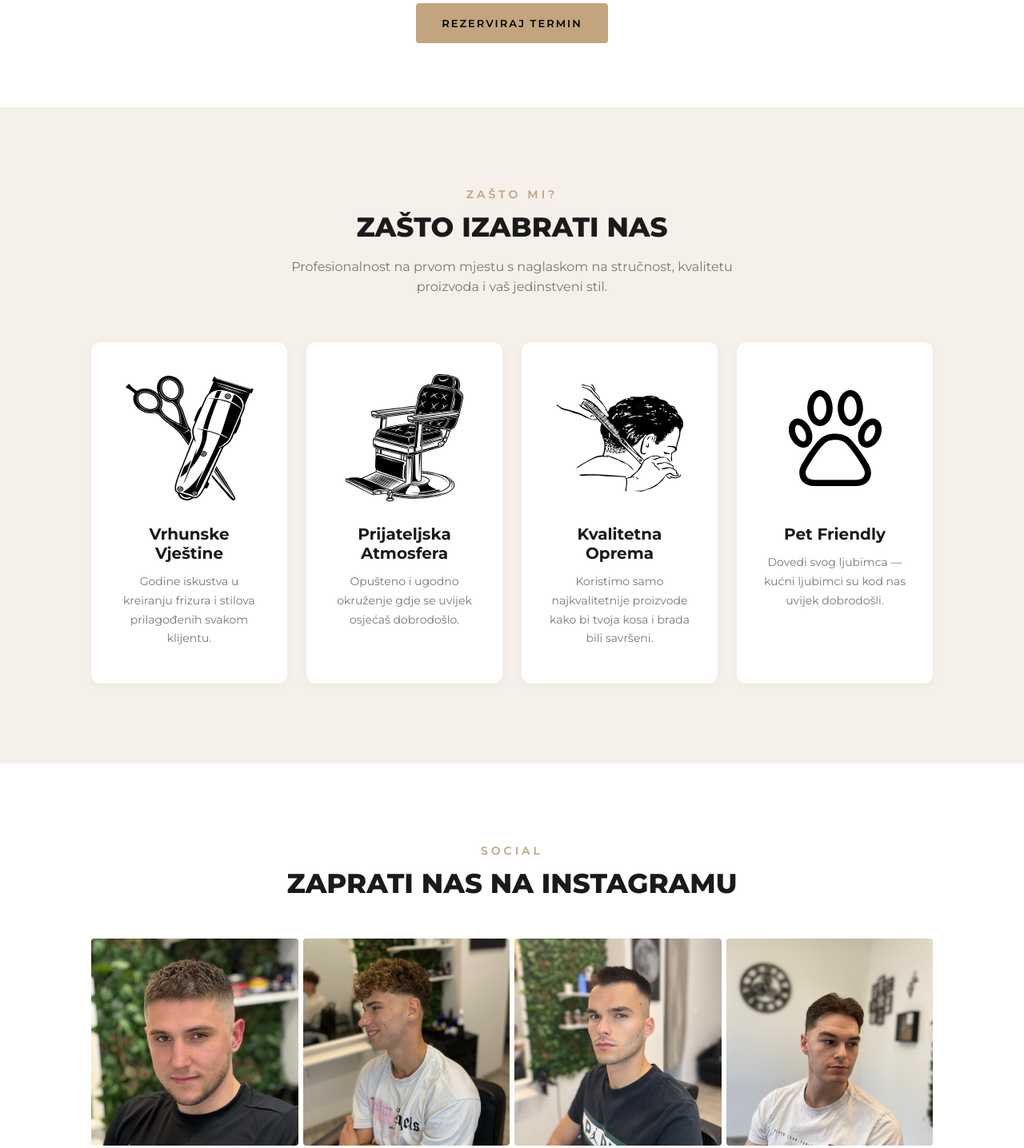
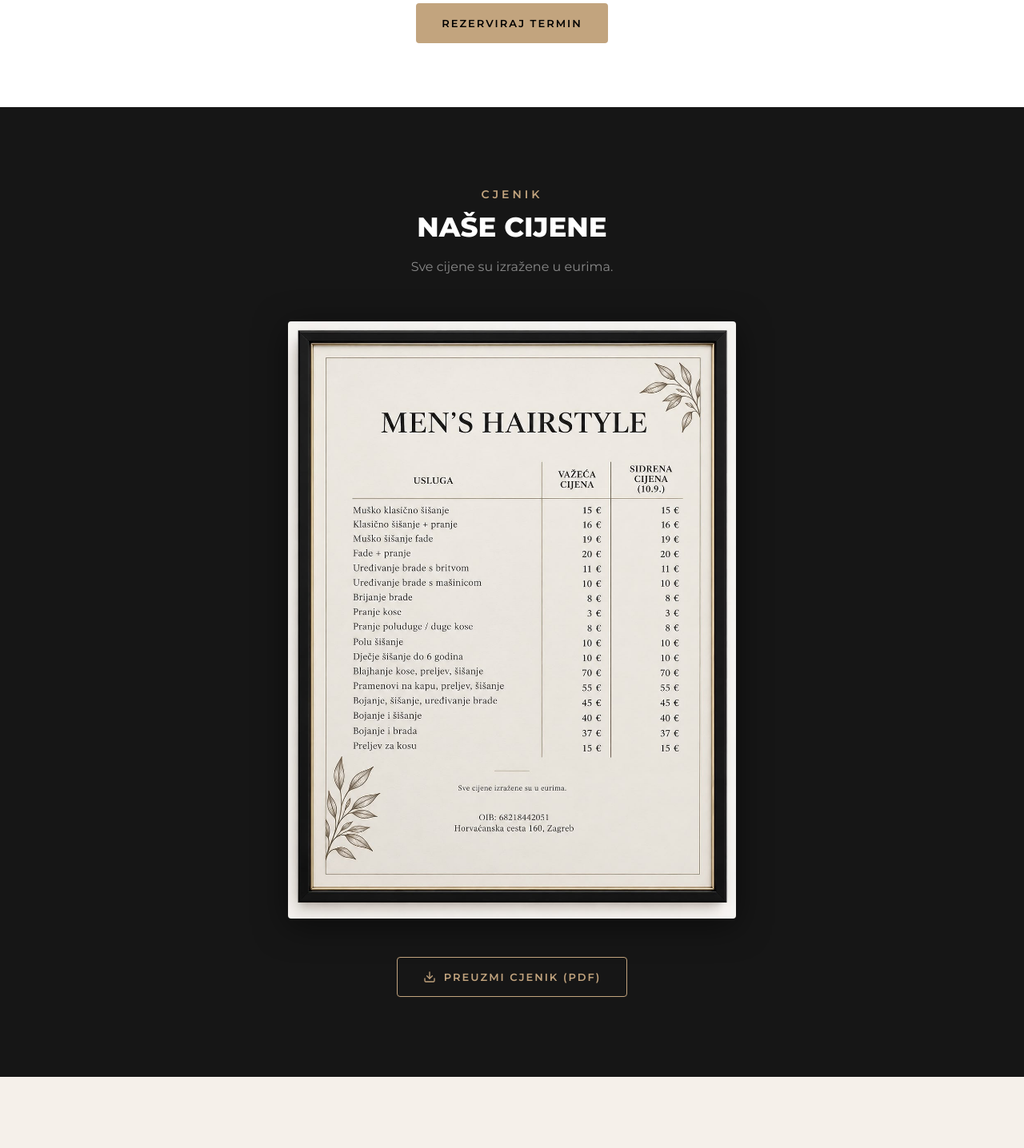
Before and after one commit to benkoivor96/menshairstyle, a plain HTML site: page index.html in a window 1280 px wide. Shown: the part 2140-3576 px from the top of the page at 80% size. Drawn offline with Linux system fonts and the light colour scheme.

Commit message:
Dodaj sekciju cjenika: slika + download PDF gumb
Co-Authored-By: Claude Sonnet 4.6 <noreply@anthropic.com>

```diff
--- a/index.html
+++ b/index.html
@@ -855,6 +855,68 @@ ul { list-style: none; }
 }
 
 /* ============================================================
+   8b. CJENIK SECTION
+   ============================================================ */
+.cjenik {
+  background: var(--bg-alt);
+  padding: 100px 0;
+}
+.cjenik-header {
+  text-align: center;
+  margin-bottom: 56px;
+}
+.cjenik-header .section-title {
+  color: var(--white);
+  text-transform: uppercase;
+}
+.cjenik-header .section-sub {
+  margin: 0 auto;
+  color: var(--text-muted);
+}
+.cjenik-img-wrap {
+  max-width: 560px;
+  margin: 0 auto;
+}
+.cjenik-img {
+  width: 100%;
+  height: auto;
+  display: block;
+  border-radius: 4px;
+  box-shadow: 0 8px 40px rgba(0,0,0,0.5);
+}
+.cjenik-cta {
+  text-align: center;
+  margin-top: 48px;
+}
+.btn-pdf {
+  display: inline-flex;
+  align-items: center;
+  gap: 10px;
+  height: 50px;
+  padding: 0 32px;
+  background: transparent;
+  color: var(--gold);
+  font-family: 'Montserrat', sans-serif;
+  font-size: 13px;
+  font-weight: 600;
+  letter-spacing: 2px;
+  text-transform: uppercase;
+  border: 1px solid var(--gold);
+  border-radius: 4px;
+  cursor: pointer;
+  transition: all 0.2s ease;
+  text-decoration: none;
+}
+.btn-pdf:hover {
+  background: var(--gold);
+  color: #000;
+  transform: scale(1.05);
+}
+.btn-pdf svg {
+  flex-shrink: 0;
+}
+
+/* ============================================================
    9. FOOTER
    ============================================================ */
 .footer {
@@ -956,7 +1018,7 @@ ul { list-style: none; }
   .btn { width: 100%; }
   .btn-outline { width: 100%; }
 
-  section, .about, .services, .why, .instagram, .reviews {
+section, .about, .services, .why, .instagram, .reviews {
     padding: 64px 0;
   }
 }
@@ -1126,6 +1188,28 @@ ul { list-style: none; }
 
     <div class="services-cta reveal">
       <a href="tel:+385917397846" class="btn">Rezerviraj termin</a>
+    </div>
+  </div>
+</section>
+
+<!-- ============================================================
+     5b. CJENIK SECTION
+     ============================================================ -->
+<section class="cjenik" id="cjenik">
+  <div class="container">
+    <div class="cjenik-header reveal">
+      <p class="section-label">Cjenik</p>
+      <h2 class="section-title">Naše Cijene</h2>
+      <p class="section-sub">Sve cijene su izražene u eurima.</p>
+    </div>
+    <div class="cjenik-img-wrap reveal reveal-d1">
+      <img src="cjenik.jpeg" alt="Men's Hairstyle cjenik" class="cjenik-img">
+    </div>
+    <div class="cjenik-cta reveal reveal-d2">
+      <a href="cjenik.pdf" download class="btn-pdf">
+        <svg width="16" height="16" viewBox="0 0 24 24" fill="none" stroke="currentColor" stroke-width="2" stroke-linecap="round" stroke-linejoin="round"><path d="M21 15v4a2 2 0 0 1-2 2H5a2 2 0 0 1-2-2v-4"/><polyline points="7 10 12 15 17 10"/><line x1="12" y1="15" x2="12" y2="3"/></svg>
+        Preuzmi cjenik (PDF)
+      </a>
     </div>
   </div>
 </section>
```
Also changed, not shown: cjenik.jpeg (added), 1 other file.
